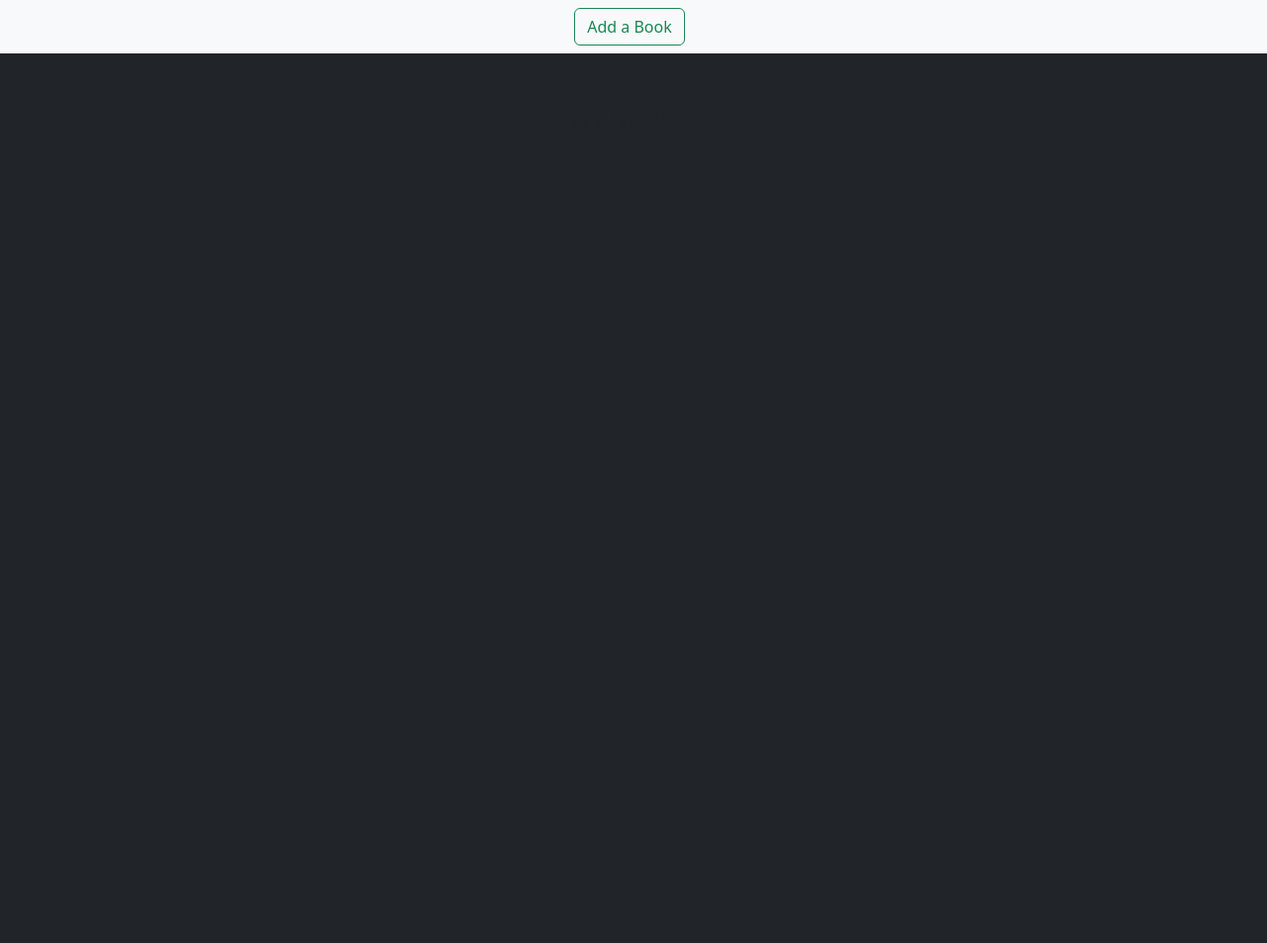
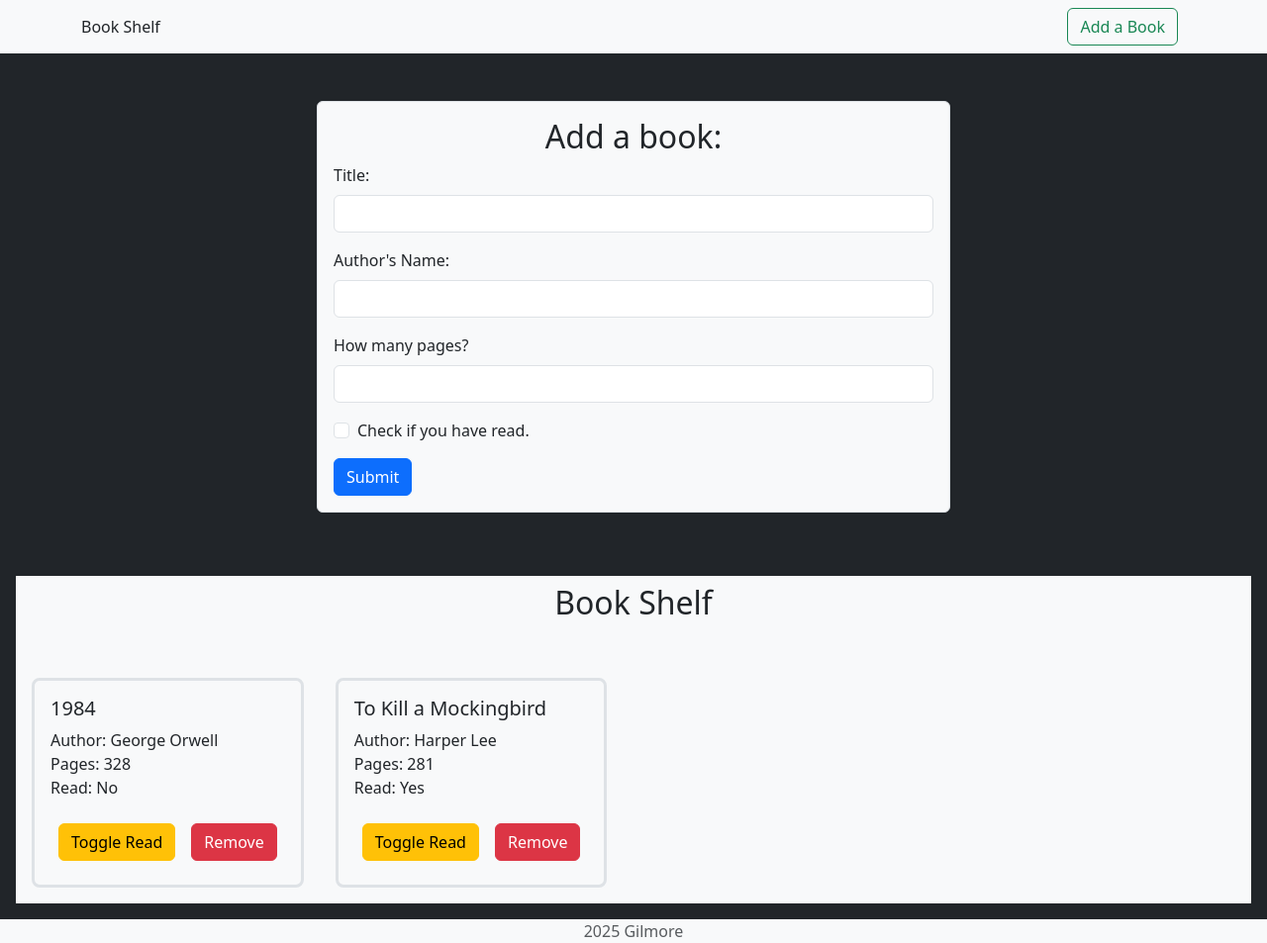
Before and after one commit to HeyGilmore/Bookshelf, a plain HTML site: page index.html in a window 1280 px wide. Shown: the whole page at 99% size. Before the commit the page ends 800 px from the top, so only its background shows below. Drawn offline with nearby package versions, Linux system fonts and the light colour scheme.

Commit message:
added js to the project

```diff
--- a/index.html
+++ b/index.html
@@ -10,18 +10,24 @@
   <!--CSS Stylesheet-->
   <link rel="stylesheet" type="text/css" href="./styles.css">
 </head>
-<body class="bg-dark">
+<body class="bg-dark d-flex flex-column min-vh-100">
 
-    <nav class="navbar bg-body-tertiary d-flex justify-content-center">
+    <!-- Navigation -->
+     <navbar class="navbar bg-light">
+        <nav class="container">
+            <span>Book Shelf</span>
             <button class="btn btn-outline-success me-2" id="new-book-button" type="button">Add a Book</button>
         </nav>
+     </navbar>
 
-  <main class="d-flex h-100 w-100 align-items-center justify-content-center pt-5">
-
-    <!-- FORM To ADD BOOKS -->
-    <form class=" bg-light rounded w-25 p-3 " id="new-book-form">
+     <!-- MAIN SECTION -->
+     <div class="">
+        <!-- Add a book -->
+        <div class="py-5">
+            <form class="bg-light border rounded p-3 w-50 mx-auto" id="new-book-form">
+                <h2 class="text-center"> Add a book:</h2>
                 <div class="mb-3">
-            <label for="inputTitle" class="form-label">Title</label>
+                    <label for="inputTitle" class="form-label">Title:</label>
                     <input type="text" class="form-control" id="inputTitle" required>
                 </div>
                 <div class="mb-3">
@@ -38,24 +44,36 @@
                 </div>
                 <button type="submit" class="btn btn-primary rounded" id="submitButton">Submit</button>
             </form>
-
-
-    <div>
-        <section>
-            <h3>Current Books:</h3>
+        </div>
+        <!-- Showcase all the books -->
+        <div class="d-flex justify-content-center" id="ShowCase">
+            <div class="bg-light w-100 m-3">
+                 <!-- Header -->
+                <section class="bg-light text-center fw-bold">
+                    <h2 class="p-2">Book Shelf</h2>
                 </section>
-        <section>
-
+                <div class="d-flex flex-row pt-4">
+                    <section id="library-container" class="d-flex flex-wrap">
                     </section>
+                    <section id="ErrorMessage"></section>
+                </div>
+            </div>
+        </div>
      </div>
 
 
-  </main>
-  <footer>
+
+    <!-- FOOTER -->
+    <footer class="mt-auto bg-light">
+                <div class="container text-center">
+            <span class="text-muted">2025 Gilmore</span>
+        </div>
     </footer>
+
+
+</body>
   <!--Bootstrap-->
   <script src="https://cdn.jsdelivr.net/npm/bootstrap@5.3.3/dist/js/bootstrap.bundle.min.js" integrity="sha384-YvpcrYf0tY3lHB60NNkmXc5s9fDVZLESaAA55NDzOxhy9GkcIdslK1eN7N6jIeHz" crossorigin="anonymous"></script>
   <!-- javascript -->
   <script src="./script.js"></script>
-</body>
 </html>
--- a/script.js
+++ b/script.js
@@ -1,10 +1,159 @@
-document.getElementById("new-book-button").addEventListener("click", (e) => {
-  e.preventDefault;
-  document.getElementById("new-book-form").style.display = "block";
-  this.style.display = "none";
-});
+// Init an empty array to store book objects
+const myLibrary = [];
 
-// document.getElementById("submitButton").addEventListener("click", () => {
-//   document.getElementById("new-book-form").style.display = "none";
-//   document.getElementById("new-book-button").style.display = "flex";
-// });
+// Constructor
+function Book(title, author, pages, read) {
+  // Unique id for each book
+  this.id = crypto.randomUUID();
+  this.title = title;
+  this.author = author;
+  this.pages = pages;
+  this.read = read;
+}
+
+// Prototype function to toggle a book's read status
+Book.prototype.toggleReadStatus = function () {
+  this.read = !this.read;
+};
+
+// Function to add a new book to the library
+function addBookToLibrary(title, author, pages, read) {
+  // Create a new book object with provided arguments
+  const newBook = new Book(title, author, pages, read);
+
+  // Add the new book to the library array
+  myLibrary.push(newBook);
+
+  // Display the updated library
+  displayLibrary();
+}
+
+// When form is submitted
+function handleSubmit(e) {
+  e.preventDefault();
+
+  // Get form data
+  const title = document.getElementById("inputTitle").value;
+  const author = document.getElementById("authorInput").value;
+  const pagesNum = document.getElementById("pagesInput").value;
+  const readOrNot = document.getElementById("haveYouRead").checked;
+
+  // Add book to the library
+  addBookToLibrary(title, author, pagesNum, readOrNot);
+
+  // Clear the form
+  document.getElementById("new-book-form").reset();
+}
+
+// Function to remove a book from the library
+function removeBookFromLibrary(id) {
+  // Find the index of the book to be removed
+  const index = myLibrary.findIndex((book) => book.id === id);
+
+  // Remove the book from the library array
+  if (index !== -1) {
+    myLibrary.splice(index, 1);
+  }
+
+  // Display the updated library
+  displayLibrary();
+}
+
+// Function to show the library
+// Function to show the library
+function displayLibrary() {
+  // Element for library
+  const libraryContainer = document.getElementById("library-container");
+
+  // Clear the library container
+  libraryContainer.innerHTML = "";
+
+  // Check if the library is empty
+  if (myLibrary.length === 0) {
+    // Create a Bootstrap-styled centered message
+    const emptyMessage = document.createElement("div");
+    emptyMessage.textContent = "No books in your library.";
+    emptyMessage.classList.add(
+      "text-center",
+      "text-muted",
+      "mt-5",
+      "fs-4",
+      "mx-auto"
+    );
+    libraryContainer.classList.add("text-center", "mx-auto");
+    libraryContainer.appendChild(emptyMessage);
+    return; // Exit the function early
+  }
+
+  // Loop through each book in the library
+  myLibrary.forEach((book) => {
+    // Creating a card element for the book
+    const bookCard = document.createElement("div");
+    bookCard.classList.add(
+      "book-card",
+      "border",
+      "border-3",
+      "rounded",
+      "rounded-3",
+      "p-3",
+      "m-3"
+    );
+    bookCard.setAttribute("data-id", book.id);
+
+    // Create elements for the book's details
+    const titleElement = document.createElement("h5");
+    titleElement.textContent = book.title;
+    titleElement.classList.add("text-wrap");
+
+    const authorElement = document.createElement("p");
+    authorElement.textContent = `Author: ${book.author}`;
+    authorElement.classList.add("p-0", "m-0");
+
+    const pagesElement = document.createElement("p");
+    pagesElement.textContent = `Pages: ${book.pages}`;
+    pagesElement.classList.add("p-0", "m-0");
+
+    const readStatusElement = document.createElement("p");
+    readStatusElement.textContent = `Read: ${book.read ? "Yes" : "No"}`;
+
+    // Toggle read status button
+    const toggleReadButton = document.createElement("button");
+    toggleReadButton.textContent = "Toggle Read";
+    toggleReadButton.classList.add("btn", "btn-warning", "m-2");
+    toggleReadButton.addEventListener("click", () => {
+      book.toggleReadStatus();
+      displayLibrary();
+    });
+
+    // Remove button
+    const removeButton = document.createElement("button");
+    removeButton.textContent = "Remove";
+    removeButton.classList.add("btn", "btn-danger", "m-2");
+    removeButton.addEventListener("click", () => {
+      removeBookFromLibrary(book.id);
+    });
+
+    // Append elements to the book card
+    bookCard.appendChild(titleElement);
+    bookCard.appendChild(authorElement);
+    bookCard.appendChild(pagesElement);
+    bookCard.appendChild(readStatusElement);
+    bookCard.appendChild(toggleReadButton);
+    bookCard.appendChild(removeButton);
+
+    // Append the book card to the library container
+    libraryContainer.prepend(bookCard);
+  });
+}
+
+// Add event listener to the form
+document
+  .getElementById("new-book-form")
+  .addEventListener("submit", handleSubmit);
+
+// Manually add some books to the library
+addBookToLibrary("To Kill a Mockingbird", "Harper Lee", 281, true);
+addBookToLibrary("1984", "George Orwell", 328, false);
+
+// Display the library
+displayLibrary();
--- a/styles.css
+++ b/styles.css
@@ -5,6 +5,8 @@ main {
   height: 100%;
 }
 
-#new-book-form {
-  display: none;
+#bookShowcase {
+  background-color: aliceblue;
+  border: 2px solid white;
+  border-radius: 12px;
 }
```
Lines whose indentation alone changed are shown as unchanged.
